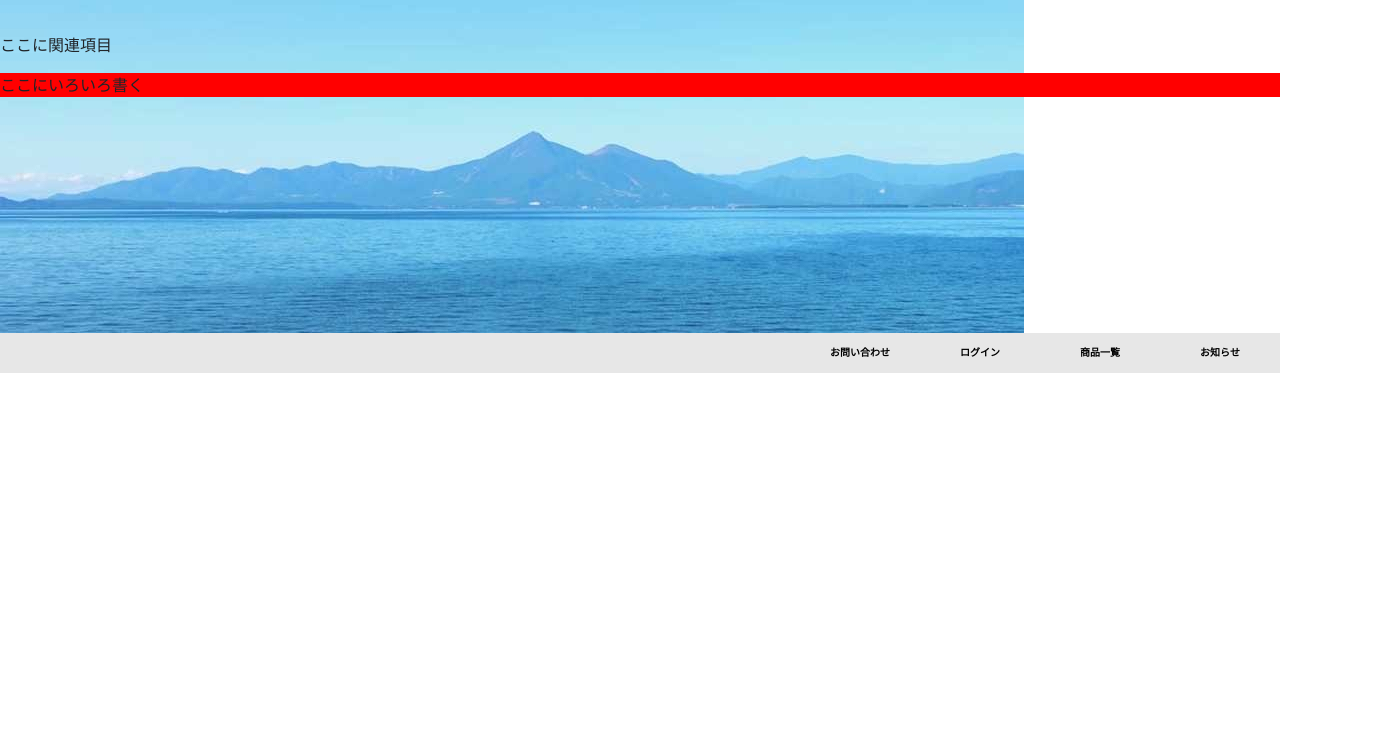
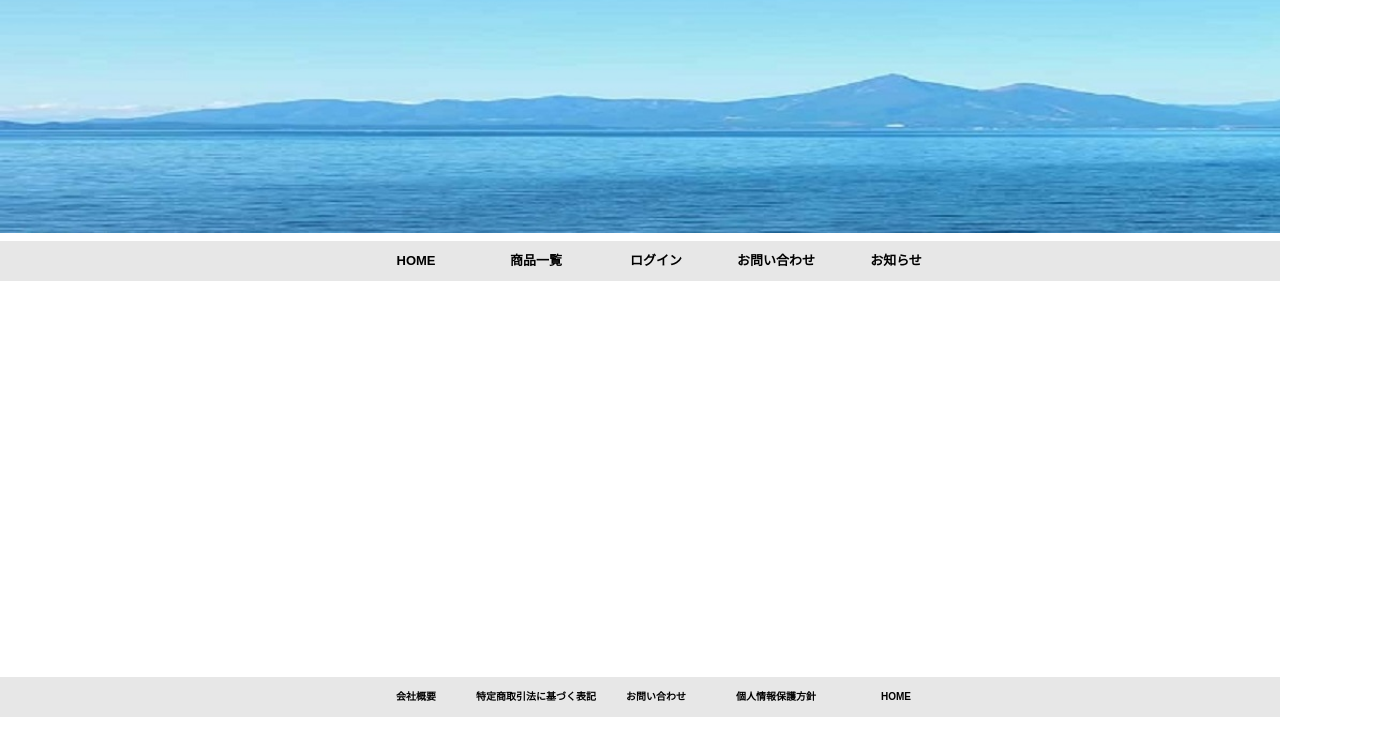
Before and after one commit to Shogo-Furuyama/The-waterway-haccason, a website: page Typescript-project/Frame.html in a window 1280 px wide. Shown: the part 67-800 px from the top of the page, 1400 px wide, since content can reach past the window. Drawn offline with nearby package versions, Linux system fonts and the light colour scheme.

Commit message:
基本フレームの完成
サイトの基本フレームが完成しました
これを元に問い合わせや商品一覧を作るようお願いします。

```diff
--- a/Typescript-project/All_site.css
+++ b/Typescript-project/All_site.css
@@ -5,22 +5,23 @@
 header {
     height:100px;
 }
-
-
 .name{
     text-align: left;
-    background-image: url("../image/inawashiro.jpg");
+    background-image: url("../image/inawashiro.png");
     background-repeat: no-repeat;
-    width: 1400px;
-    height: 400px;
+    background-size:cover;
+    width: 100%;
+    height: 300px;
 }
 nav ul {
     list-style-type:none;
     display:flex;
-    background-image:url("menu-back.png");
     background-color:#e7e7e7;
-    justify-content: end;
+    justify-content: center;
+}
 
+nav li{
+    padding:0,90px,0,90px;
 }
 
 nav a {
@@ -29,10 +30,9 @@ nav a {
     padding:10px 0px;
     text-align:center;
     text-decoration:none;
-
     color:#000000;
     font:bold 14px/20px sans-serif;
-    font-size:10px;
+    font-size:13px;
 }
 
 nav a:hover {
@@ -40,10 +40,32 @@ nav a:hover {
     color: #ffffff;
 }
 
+footer{
+    position: absolute;
+    bottom: 0;
+    width:100%;
+}
 
+.fborder{
+    background-color: #e7e7e7;
+}
 
-footer{
-    background-color: #ff0000;
+footer ul {
+    list-style-type:none;
+    display:flex;
+    background-color:#e7e7e7;
+    justify-content: center;
+}
+
+footer a{
+    display:block;
+    width:120px;
+    padding:10px 0px;
+    text-align:center;
+    text-decoration:none;
+    color:#000000;
+    font:bold 14px/20px sans-serif;
+    font-size:10px;
 }
 
 .parallax-bg {
--- a/Typescript-project/Frame.html
+++ b/Typescript-project/Frame.html
@@ -17,19 +17,29 @@
 
 <body>
     <header>
-        <div class = "name">サイトのタイトル</div>
+        <h1 class="name">一本の水路ECサイト</h1>
         <nav>
             <ul>
-                <li><a href = "index.html">お問い合わせ</a></li>
-                <li><a href = "item.html">ログイン</a></li>
-                <li><a href = "tokusho.html">商品一覧</a></li>
-                <li><a href = "contact.html">お知らせ</a></li>
+                <li><a href="index.html">HOME</a></li>
+                <li><a href="index.html">商品一覧</a></li>
+                <li><a href="item.html">ログイン</a></li>
+                <li><a href="tokusho.html">お問い合わせ</a></li>
+                <li><a href="contact.html">お知らせ</a></li>
             </ul>
         </nav>
     </header>
 
-        <p>ここに関連項目</p>
-    <footer>ここにいろいろ書く</footer>
+    <footer>
+        <div class = "fborder">
+            <ul class="ful">
+                <li><a href="contact.html">会社概要</a></li>
+                <li><a href="index.html">特定商取引法に基づく表記</a></li>
+                <li><a href="item.html">お問い合わせ</a></li>
+                <li><a href="tokusho.html">個人情報保護方針</a></li>
+                <li><a href="index.html">HOME</a></li>
+            </ul>
+        </div>
+    </footer>
 </body>
 
 </html>
```
Also changed, not shown: image/inawashiro.jpg (deleted), image/inawashiro.png (added).
